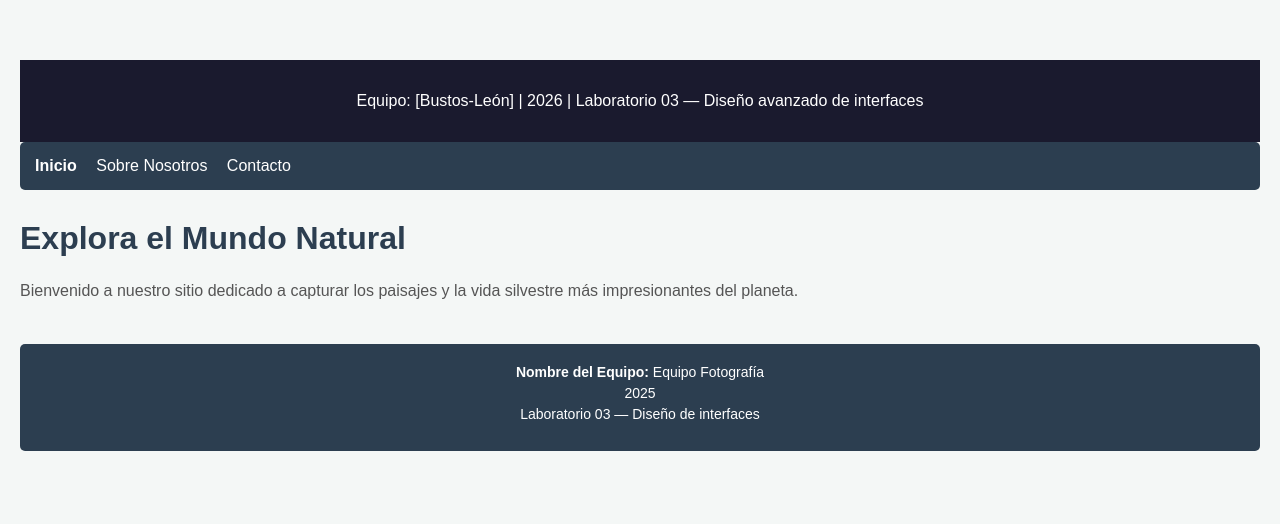
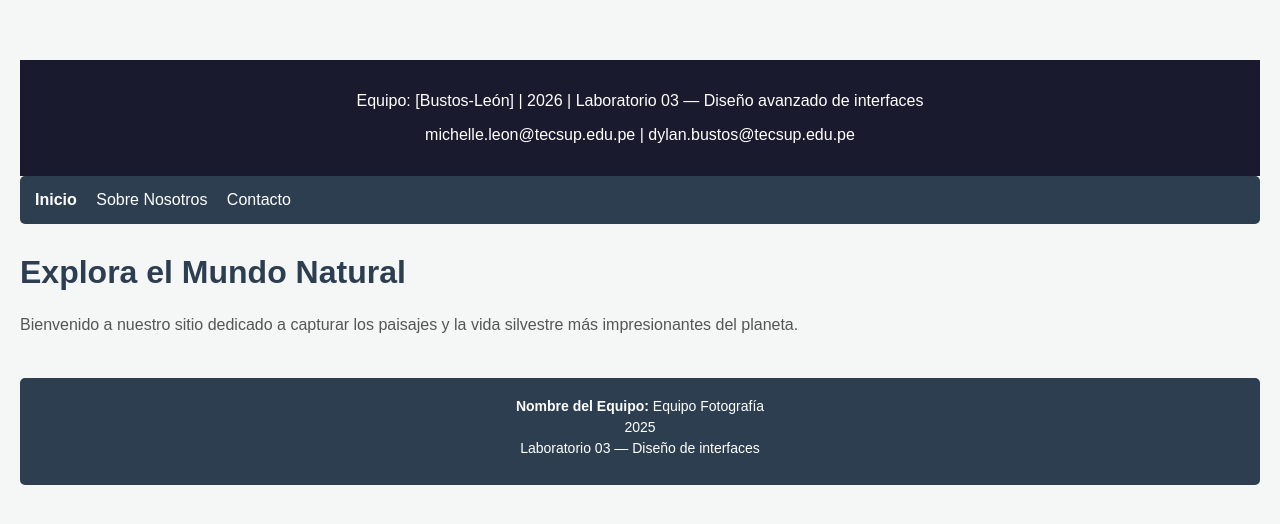
Before and after one commit to Michi-leon/lab-git-sem03, a plain HTML site: page index.html in a window 1280 px wide. Drawn offline with Linux system fonts and the light colour scheme.

Commit message:
fix: agrega correo en footer

```diff
--- a/index.html
+++ b/index.html
@@ -5,7 +5,8 @@
     <title>Fotografía de Naturaleza - Inicio</title>
 </head>
 <footer style="background:#1a1a2e;color:white;text-align:center;padding:16px;margin-top:40px">
-<p>Equipo: [Bustos-León] | 2026 | Laboratorio 03 — Diseño avanzado de interfaces</p>
+    <p>Equipo: [Bustos-León] | 2026 | Laboratorio 03 — Diseño avanzado de interfaces</p>
+    <p style="text-align: center;"> michelle.leon@tecsup.edu.pe | dylan.bustos@tecsup.edu.pe </p>
 </footer>
 <body style="font-family: Arial, sans-serif; margin: 0; padding: 20px; background-color: #f4f7f6;">
 
```
